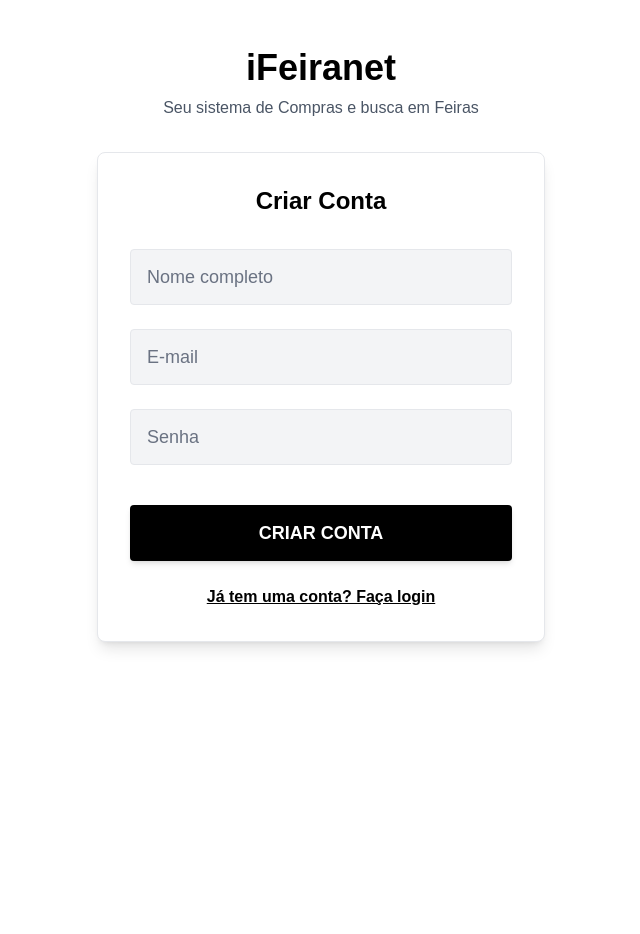
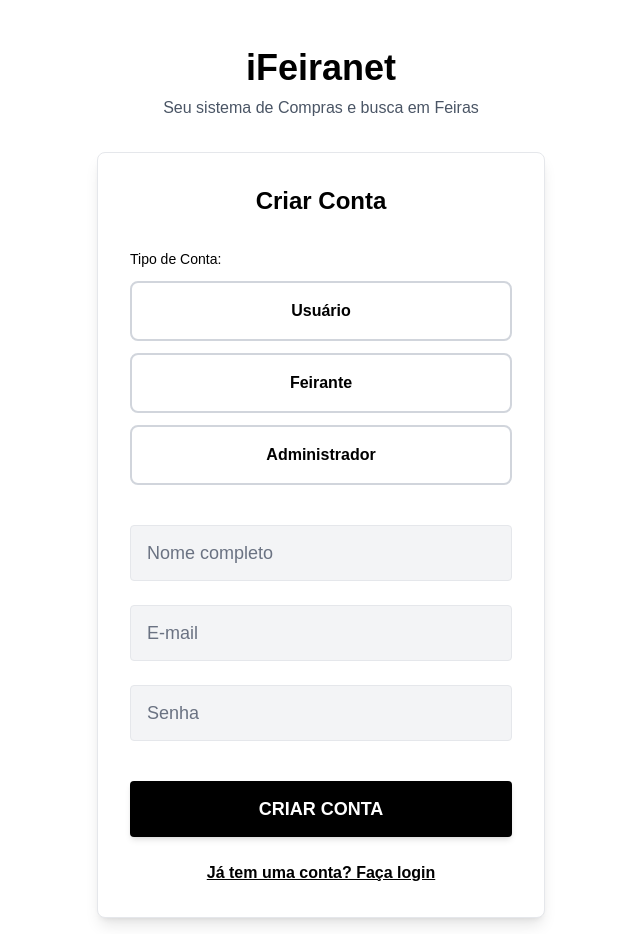
Before and after one commit to gabrielfcastro/TP2-Projeto-Final-2025.2, a Next.js app in the folder frontend/: page /login in a window 1280 px wide. Both pictures are taken after a click on the button "Não tem uma conta? Cadastre-se". Shown: the whole page, without its empty margins (319-959 px from the left). Before the commit the page ends 800 px from the top, so only its background shows below. Built offline with nearby package versions, Linux system fonts and the light colour scheme.

Commit message:
Teste Front Login: Sessao Tipo de usuario(Verde)

```diff
--- a/frontend/app/login/page.tsx
+++ b/frontend/app/login/page.tsx
@@ -4,6 +4,7 @@ import { useState } from "react"
 
 export default function Login() {
   const [showRegister, setShowRegister] = useState(false)
+  const [userType, setUserType] = useState("")
   const [formData, setFormData] = useState({
     email: "",
     password: "",
@@ -25,6 +26,52 @@ export default function Login() {
         </h2>
 
         <form className="flex flex-col gap-6">
+          {/* Seção de Seleção de Tipo de Usuário (apenas no cadastro) */}
+          {showRegister && (
+            <div className="mb-4">
+              <label className="block text-sm font-medium text-black mb-3">
+                Tipo de Conta:
+              </label>
+              <div className="grid grid-cols-1 gap-3">
+                <button
+                  type="button"
+                  onClick={() => setUserType("user")}
+                  className={`p-4 border-2 rounded-lg text-center transition-colors ${
+                    userType === "user"
+                    ? "border-black bg-black text-white"
+                    : "border-gray-300 bg-white text-black hover:border-gray-400"
+                  }`}
+                >
+                  <div className="font-semibold">Usuário</div>
+                </button>
+
+                <button
+                  type="button"
+                  onClick={() => setUserType("vendor")}
+                  className={`p-4 border-2 rounded-lg text-center transition-colors ${
+                    userType === "vendor"
+                    ? "border-black bg-black text-white"
+                    : "border-gray-300 bg-white text-black hover:border-gray-400"
+                  }`}
+                >
+                  <div className="font-semibold">Feirante</div>
+                </button>
+
+                <button
+                  type="button"
+                  onClick={() => setUserType("admin")}
+                  className={`p-4 border-2 rounded-lg text-center transition-colors ${
+                    userType === "admin"
+                    ? "border-black bg-black text-white"
+                    : "border-gray-300 bg-white text-black hover:border-gray-400"
+                  }`}
+                >
+                  <div className="font-semibold">Administrador</div>
+                </button>
+              </div>
+            </div>
+          )}
+
           {/* Campo Nome Completo - aparece apenas no cadastro */}
           {showRegister && (
             <div>
```
